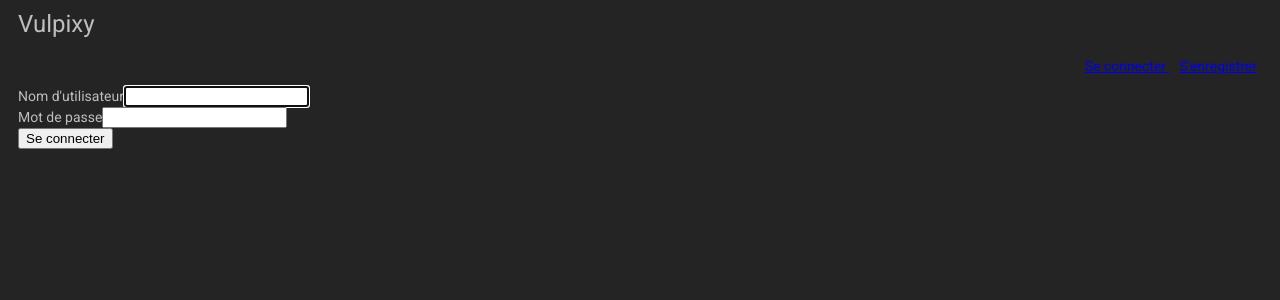
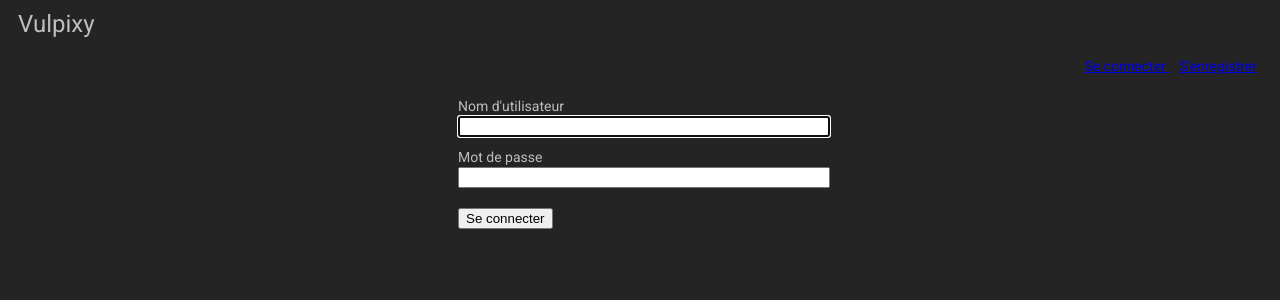
Before and after one commit to LangkaWS/Vulpixy, an Angular app in the folder client/: page /login in a window 1280 px wide. Shown: the top 300 px of the page. Built offline with nearby package versions, Linux system fonts and the light colour scheme.

Commit message:
💄 add login style

```diff
--- a/client/src/app/user/login/login.component.html
+++ b/client/src/app/user/login/login.component.html
@@ -4,12 +4,13 @@
   novalidate
 >
 
-	<div>
-		<label for="username">Nom d'utilisateur</label>
+	<div class="form-group">
+		<label for="username" class="form-line">Nom d'utilisateur</label><br />
     <input
       type="text"
       name="username"
       formControlName="username"
+			class="form-line"
       autofocus
       required
     />
@@ -20,12 +21,13 @@
     </div>
 	</div>
 
-	<div>
-		<label for="password">Mot de passe</label>
+	<div class="form-group">
+		<label for="password" class="form-line">Mot de passe</label><br />
     <input
       type="password"
       name="password"
       formControlName="password"
+			class="form-line"
       required
     />
     <div
@@ -35,7 +37,7 @@
     </div>
 	</div>
 
-	<button type="submit">Se connecter</button>
+	<button mat-flat-button color="accent" type="submit" class="submit-btn">Se connecter</button>
 
 	<div *ngIf="isLoginFailed">
 		Connexion impossible : {{ errorMessage }}
--- a/client/src/styles.scss
+++ b/client/src/styles.scss
@@ -9,3 +9,20 @@ body {
 	background-color: $bg-color;
 	padding: 0px 10px;
 }
+
+form {
+	width: 30vw;
+	margin: auto;
+
+	.form-group {
+		margin: 10px;
+
+		.form-line {
+			width: 100%;
+		}
+	}
+
+	.submit-btn {
+		margin: 10px;
+	}
+}
```
